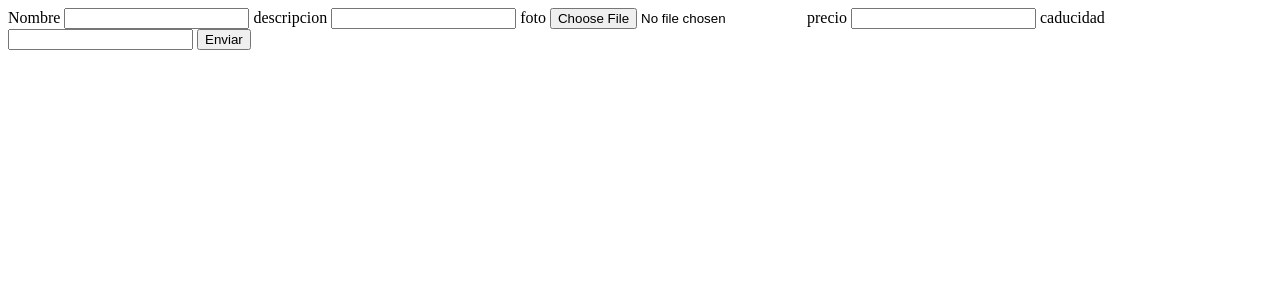
After one commit to AlaitzCandela/Grupo3-Reto2, a PHP site: page /views/anuncios.ins.view.php in a window 1280 px wide. The commit adds this page. Shown: the top 300 px of the page. Run offline with PHP 8.4, Linux system fonts and the light colour scheme.

Commit message:
insertar anuncios

```diff
--- a/servidor/web/javaScript/anuncios.js
+++ b/servidor/web/javaScript/anuncios.js
@@ -26,7 +26,7 @@ function cogerAnuncios(){
         fin : fin
     }
     $.ajax({
-        url: "./webservices/ws-anuncios.php",
+        url: "./webservices/ws-mostrar-anuncios.php",
         type: "post",
         data : data,
         error : function (error){
--- /dev/null
+++ b/servidor/web/views/anuncios.ins.view.php
@@ -0,0 +1,33 @@
+<!DOCTYPE html>
+<html lang="es">
+<head>
+<?php
+    require "./partials/metas.php";
+?>
+    <title>Plantilla bien perrona</title>
+
+</head>
+<body>
+    <div class="contenedor">
+
+        <main>
+
+            <form action="./insertar-anuncios.php" method="post">
+                <label for="" >Nombre</label>
+                <input type="text" name="nombre" id=""/>
+                <label for="">descripcion</label>
+                <input type="text-area" name="descripcion" id=""/>
+                <label for="">foto</label>
+                <input type="file" name="foto" id=""/>
+                <label for="">precio</label>
+                <input type="text" name="precio" id=""/>
+                <label for="">caducidad</label>
+                <input type="text" name="caducidad" id=""/>
+                <input type="submit" value="Enviar"/>
+            </form>
+        </main>
+    </div>
+    <?php require "./partials/scripts.php";?>
+
+</body>
+</html>
```
Also changed, not shown: servidor/web/views/bbdd.php (+8 -0 lines), servidor/web/views/insertar-anuncios.php (added, +17 -0 lines), servidor/web/views/webservices/ws-mostrar-anuncios.php (renamed from servidor/web/views/webservices/ws-anuncios.php).
